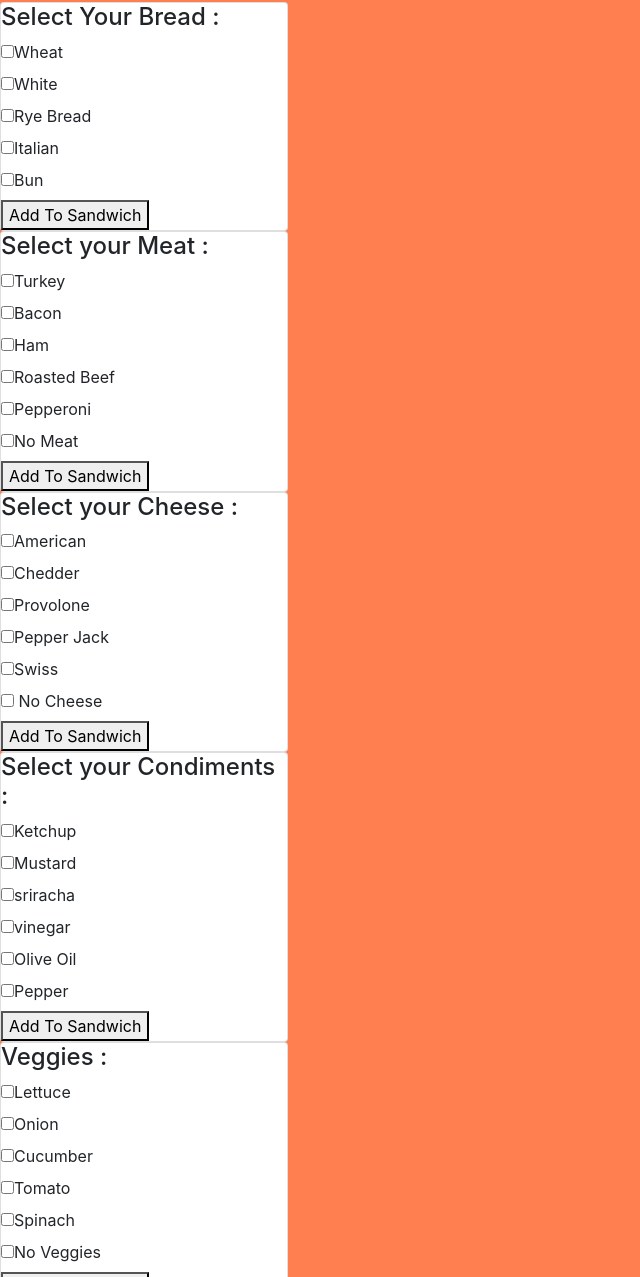
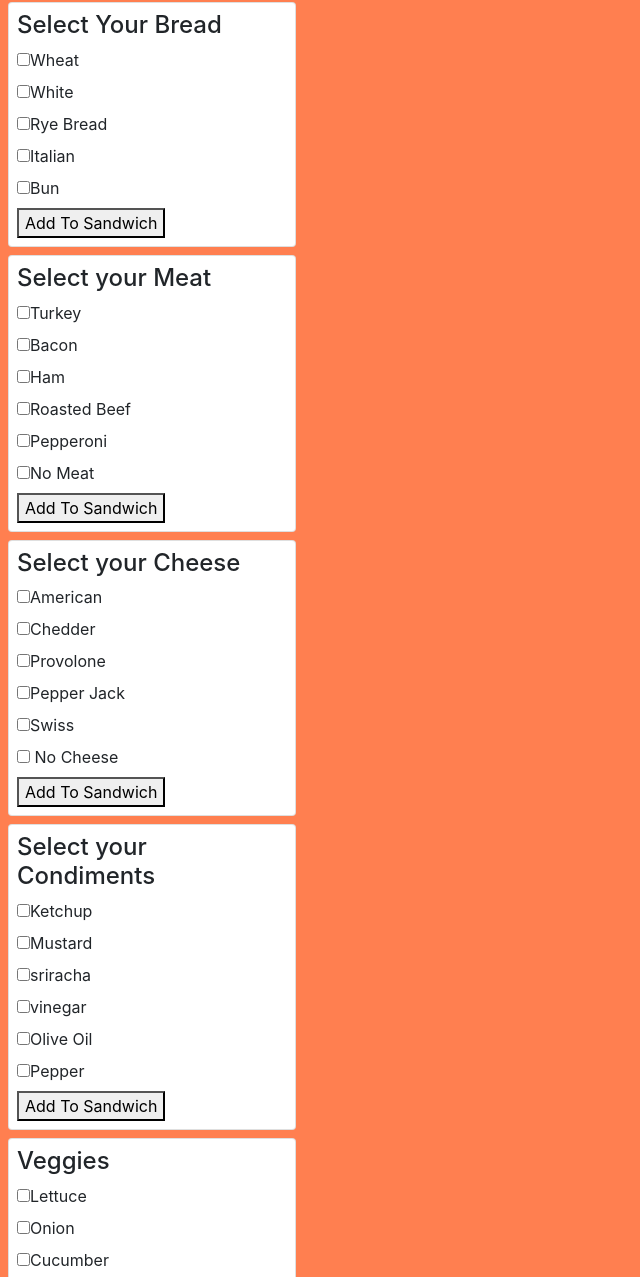
Before and after one commit to ripalpate/sandwich-maker, a plain HTML site: page index.html in a window 1280 px wide. Shown: the part 54-1331 px from the top of the page, without its empty margins (0-640 px from the left). Drawn offline with nearby package versions, Linux system fonts and the light colour scheme.

Commit message:
added more bootstrap class

```diff
--- a/index.html
+++ b/index.html
@@ -10,9 +10,9 @@
 <body>
     <h1 class="main-heading">Sandwich Maker</h1>
     <div id="sandwich-form">
-        <div class="card" style="width: 18rem;">
-            <h4>Select Your Bread :</h4>
-            <div class="checkbox">
+        <div class="card m-2 p-2" style="width: 18rem;">
+            <h4>Select Your Bread</h4>
+            <div class="">
               <label class="d-block"><input type="checkbox" name="bread" value="wheat" class="bread">Wheat</label>
               <label class="d-block"><input type="checkbox" name="bread" value="white" class="bread">White</label>
               <label class="d-block"><input type="checkbox" name="bread" value="rye" class="bread">Rye Bread</label>
@@ -21,8 +21,8 @@
               <button id="breadButton" class="d-block">Add To Sandwich</button>
             </div>
         </div>
-        <div class="card" style="width: 18rem;">
-            <h4> Select your Meat :</h4>
+        <div class="card m-2 p-2" style="width: 18rem;">
+            <h4> Select your Meat</h4>
             <div>
               <label class="d-block"><input type="checkbox" name="meat" value="turkey" class="meat">Turkey</label>
               <label class="d-block"><input type="checkbox" name="meat" value="bacon" class="meat">Bacon</label>
@@ -33,8 +33,8 @@
               <button class="d-block" id="meatButton">Add To Sandwich</button>
             </div>
         </div>
-        <div class="card" style="width: 18rem;">
-            <h4>Select your Cheese :</h4>
+        <div class="card m-2 p-2" style="width: 18rem;">
+            <h4>Select your Cheese</h4>
             <div>
               <label class="d-block"><input type="checkbox"name="cheese" value="american" class="cheese">American</label>
               <label class="d-block"><input type="checkbox"name="cheese" value="chedder" class="cheese">Chedder</label>
@@ -45,8 +45,8 @@
               <button class="d-block" id="cheeseButton">Add To Sandwich</button>
             </div>
         </div>
-        <div class="card" style="width: 18rem;">
-            <h4> Select your Condiments :</h4>
+        <div class="card m-2 p-2" style="width: 18rem;">
+            <h4> Select your Condiments</h4>
             <div>
               <label class="d-block"><input type="checkbox"name="condiments" value="ketchup" class="condiments">Ketchup</label>
               <label class="d-block"><input type="checkbox"name="condiments" value="mustard" class="condiments">Mustard</label>
@@ -57,8 +57,8 @@
               <button class="d-block" id="condimentsButton">Add To Sandwich</button>
             </div>
         </div>
-        <div class="card" style="width: 18rem;">
-            <h4>Veggies :</h4>
+        <div class="card m-2 p-2" style="width: 18rem;">
+            <h4>Veggies</h4>
             <div>
               <label class="d-block"><input type="checkbox"name="veggies" value="lettuce" class="veggies">Lettuce</label>
               <label class="d-block"><input type="checkbox"name="veggies" value="onion" class="veggies">Onion</label>
```
